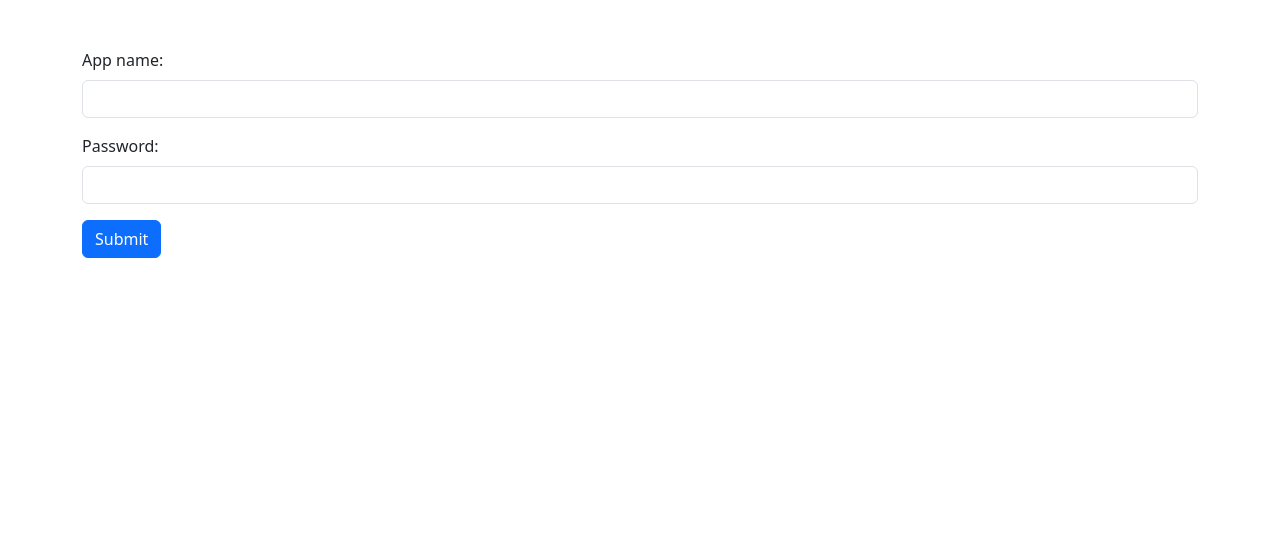
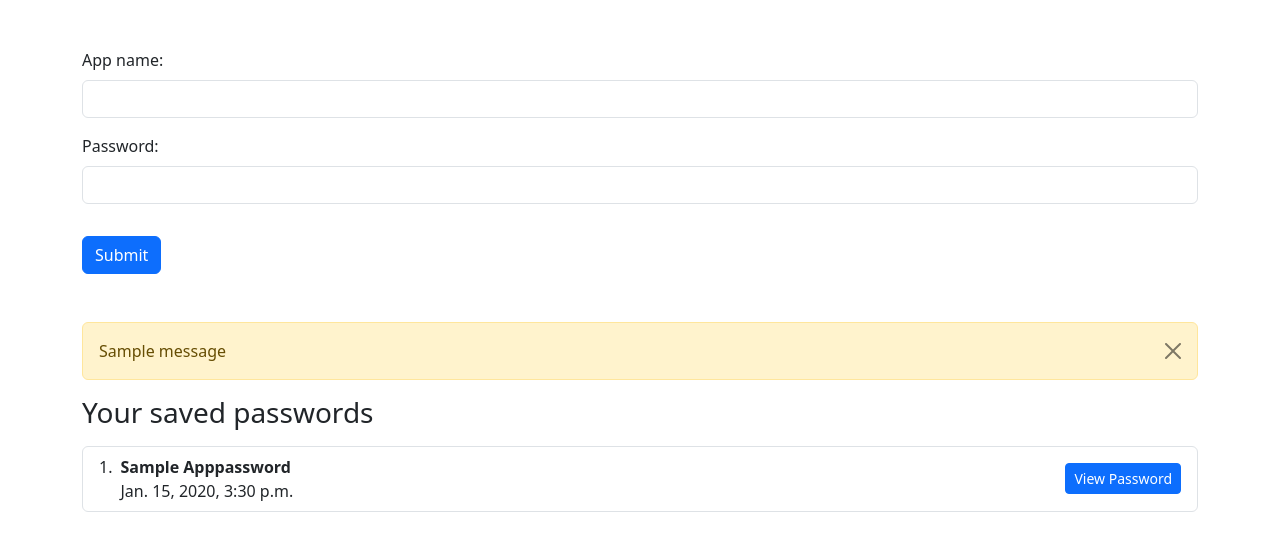
Before and after one commit to Pikku1998/PasswordKeeper_Django, a Django app: page / in a window 1280 px wide. Shown: the top 551 px of the page. Run offline with Django 4.2, Linux system fonts and the light colour scheme; tables that the repository leaves empty hold one stand-in row (values such as "Sample post"); one stand-in notice (Sample message) is shown.

Commit message:
Functionality: Storing App and its password in encrypted form.

```diff
--- a/my_project/my_project/settings.py
+++ b/my_project/my_project/settings.py
@@ -113,7 +113,7 @@ AUTH_PASSWORD_VALIDATORS = [
 
 LANGUAGE_CODE = 'en-us'
 
-TIME_ZONE = 'UTC'
+TIME_ZONE = 'Asia/Kolkata'
 
 USE_I18N = True
 
@@ -129,3 +129,5 @@ STATIC_URL = 'static/'
 # https://docs.djangoproject.com/en/4.2/ref/settings/#default-auto-field
 
 DEFAULT_AUTO_FIELD = 'django.db.models.BigAutoField'
+
+PASSWORD_KEY = env('PASSWORD_KEY')
--- a/my_project/password_keeper/templates/index.html
+++ b/my_project/password_keeper/templates/index.html
@@ -8,18 +8,52 @@
   </head>
   <body>
     <div class="container pt-5">
-      <form method="POST">
+      <form method="POST" action="/add">
+        {% csrf_token %}
         <div class="mb-3">
           <label for="appname" class="form-label">App name:</label>
-          <input type="text" class="form-control" id="appname">
+          <input type="text" class="form-control" id="appname" name="appname">
         </div>
         <div class="mb-3">
           <label for="password" class="form-label">Password:</label>
-          <input type="password" class="form-control" id="password">
+          <input type="password" class="form-control" id="password" name="password">
         </div>
-        <button type="submit" class="btn btn-primary">Submit</button>
+        <button type="submit" class="btn btn-primary mt-3 mb-5">Submit</button>
       </form>
+
+      {% if messages %}
+        <div class="alert alert-warning alert-dismissible fade show" role="alert">
+          {% for message in messages %}
+          {{ message }}
+          {% endfor %}
+          <button type="button" class="btn-close" data-bs-dismiss="alert" aria-label="Close"></button>
+        </div>
+      {% endif %}
+
+      {% if decrypted_password %}
+        <div class="alert alert-warning alert-dismissible fade show" role="alert">
+          Your password for {{ app_name }} is <strong>{{ decrypted_password }}</strong>
+          <button type="button" class="btn-close" data-bs-dismiss="alert" aria-label="Close"></button>
+        </div>
+      {% endif %}
+
+      <h3 class="mb-3">Your saved passwords</h3>
+
+      <ol class="list-group list-group-numbered">
+        {% for app in app_list %}
+        <li class="list-group-item d-flex justify-content-between align-items-start">
+          <div class="ms-2 me-auto">
+            <div class="fw-bold">{{ app.app_name|title }}</div>
+            {{ app.created_at }}
+          </div>
+          <form method="GET" action="/decrypt/{{ app.id }}">
+            <button class="btn btn-primary btn-sm mt-2" type="submit">View Password</button>
+          </form>
+        </li>
+        {% endfor %}
+      </ol>
     </div>
+
 
 
     <script src="https://cdn.jsdelivr.net/npm/bootstrap@5.3.0/dist/js/bootstrap.bundle.min.js" integrity="sha384-geWF76RCwLtnZ8qwWowPQNguL3RmwHVBC9FhGdlKrxdiJJigb/j/68SIy3Te4Bkz" crossorigin="anonymous"></script>
--- a/my_project/password_keeper/urls.py
+++ b/my_project/password_keeper/urls.py
@@ -1,6 +1,8 @@
 from django.urls import path
-from .views import index_view
+from .views import index_view, add_view, decrypt_view
 
 urlpatterns = [
-    path('', index_view, name='index')
+    path('', index_view, name='index'),
+    path('add', add_view, name='add_password'),
+    path('decrypt/<int:app_id>', decrypt_view, name='decrypt_password')
 ]
--- a/my_project/password_keeper/views.py
+++ b/my_project/password_keeper/views.py
@@ -1,6 +1,32 @@
-from django.shortcuts import render
+from django.shortcuts import render, redirect
+from .utils import encrypt, decrypt
+from .models import AppPassword
+from django.contrib import messages
 
 
 def index_view(request):
     index_page = 'index.html'
-    return render(request, index_page)
+    app_list = AppPassword.objects.all()
+    return render(request, index_page, context={'app_list': app_list})
+
+
+def add_view(request):
+    app_name = request.POST['appname']
+    password = request.POST['password']
+    AppPassword.objects.create(
+        app_name=app_name,
+        password=encrypt(password)
+    )
+    messages.success(request, "Added successfully.")
+    return redirect('index')
+
+
+def decrypt_view(request, app_id):
+    index_page = 'index.html'
+    app_list = AppPassword.objects.all()
+    password_obj = AppPassword.objects.get(pk=app_id)
+    app_name = password_obj.app_name
+    decrypted_password = decrypt(password_obj.password)
+    return render(request, index_page, context={'app_name': app_name,
+                                                'decrypted_password': decrypted_password,
+                                                'app_list': app_list})
```
Also changed, not shown: my_project/password_keeper/utils.py (added, +20 -0 lines).
